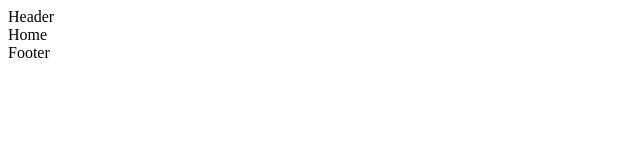
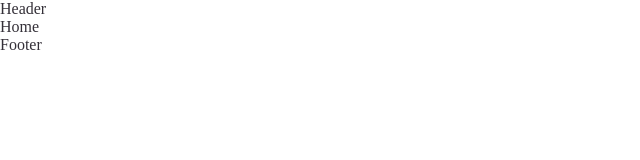
Before and after one commit to eziz-tajiev/kids-expo, a React (Vite) app: page / in a window 1280 px wide. Shown: the top 160 px of the page, without its empty margins (0-640 px from the left). Built offline with nearby package versions, Linux system fonts and the light colour scheme.

Commit message:
set up global css

```diff
--- a/src/global.css
+++ b/src/global.css
@@ -3,60 +3,75 @@
 
   /* Purple */
 
-  --purple-50: #F0F0F0,
-  --purple-100: #E0D2EC,
-  --purple-200: #CAB4E0,
-  --purple-300: #B596D3,
-  --purple-400: #A078C7,
-  --purple-500: #8755B8,
-  --purple-600: #7545A4,
-  --purple-700: #5F3886,
-  --purple-800: #4A2B68,
-  --purple-900: #341F49,
-  --purple-950: #1F122B,
+  --purple-50: #f0f0f0;
+  --purple-100: #e0d2ec;
+  --purple-200: #cab4e0;
+  --purple-300: #b596d3;
+  --purple-400: #a078c7;
+  --purple-500: #8755b8;
+  --purple-600: #7545a4;
+  --purple-700: #5f3886;
+  --purple-800: #4a2b68;
+  --purple-900: #341f49;
+  --purple-950: #1f122b;
 
   /* Orange */
 
-  --orange-50: #FEF1EC,
-  --orange-100: #FAD4C4,
-  --orange-200: #F7B69D,
-  --orange-300: #F49975,
-  --orange-400: #F17C4D,
-  --orange-500: #ED5417,
-  --orange-600: #D84911,
-  --orange-700: #B03C0E,
-  --orange-800: #882E0B,
-  --orange-900: #612107,
-  --orange-950: #391304,
+  --orange-50: #fef1ec;
+  --orange-100: #fad4c4;
+  --orange-200: #f7b69d;
+  --orange-300: #f49975;
+  --orange-400: #f17c4d;
+  --orange-500: #ed5417;
+  --orange-600: #d84911;
+  --orange-700: #b03c0e;
+  --orange-800: #882e0b;
+  --orange-900: #612107;
+  --orange-950: #391304;
 
   /* Neutral */
 
-  --neutral-50: #F5F4F6,
-  --neutral-100: #DFDDE2,
-  --neutral-200: #CAC6CE,
-  --neutral-300: #B5AFBA,
-  --neutral-400: #9F97A7,
-  --neutral-500: #877D90,
-  --neutral-600: #746B7E,
-  --neutral-700: #5F5766,
-  --neutral-800: #49444F,
-  --neutral-900: #343038,
-  --neutral-950: #1F1C21,
+  --neutral-50: #f5f4f6;
+  --neutral-100: #dfdde2;
+  --neutral-200: #cac6ce;
+  --neutral-300: #b5afba;
+  --neutral-400: #9f97a7;
+  --neutral-500: #877d90;
+  --neutral-600: #746b7e;
+  --neutral-700: #5f5766;
+  --neutral-800: #49444f;
+  --neutral-900: #343038;
+  --neutral-950: #1f1c21;
 
-    /* Red */
+  /* Red */
 
-  --red-50: #FDECEC,
-  --red-100: #FAC5C5,
-  --red-200: #F69E9E,
-  --red-300: #F27777,
-  --red-400: #EF4F4F,
-  --red-500: #EB2626,
-  --red-600: #D51414,
-  --red-700: #AE1010,
-  --red-800: #860C0C,
-  --red-900: #5F0909,
-  --red-950: #380505,
+  --red-50: #fdecec;
+  --red-100: #fac5c5;
+  --red-200: #f69e9e;
+  --red-300: #f27777;
+  --red-400: #ef4f4f;
+  --red-500: #eb2626;
+  --red-600: #d51414;
+  --red-700: #ae1010;
+  --red-800: #860c0c;
+  --red-900: #5f0909;
+  --red-950: #380505;
+}
 
+body {
+  color: var(--neutral-900);
+}
 
+*,
+*::before,
+*::after {
+  box-sizing: border-box;
+  padding: 0;
+  margin: 0;
+}
 
+a,
+button {
+  all: unset;
+  cursor: pointer;
 }
```
